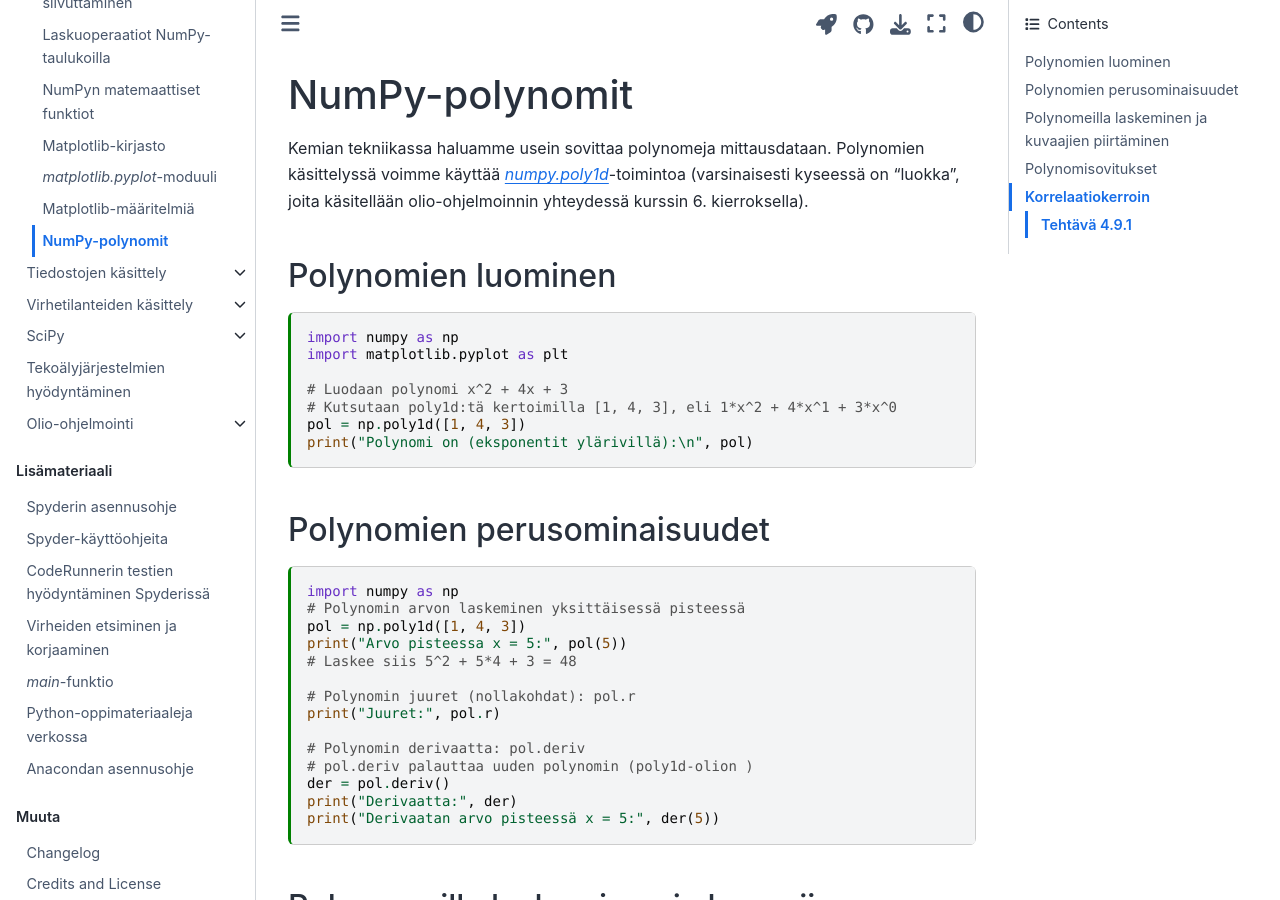
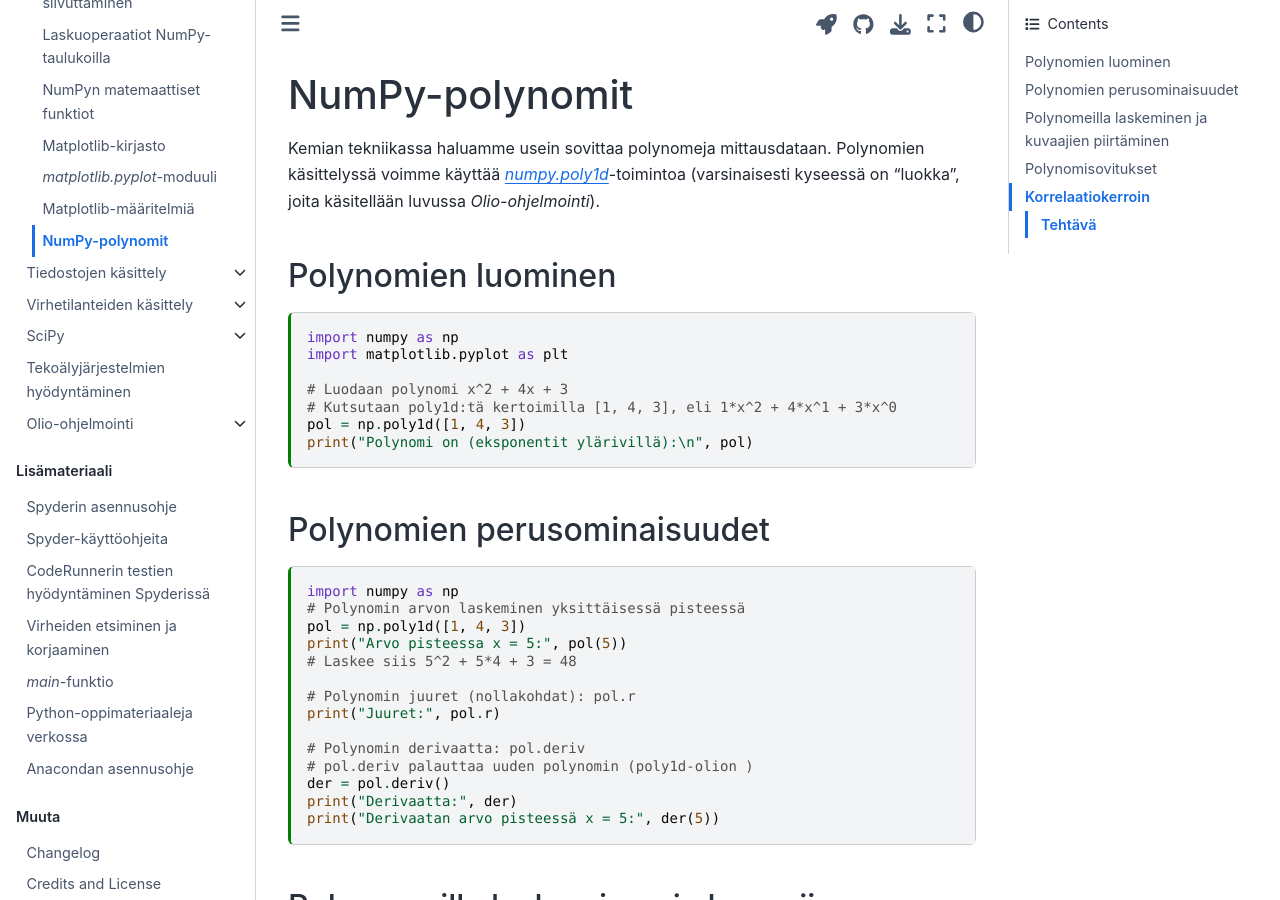
Before and after one commit to elina-ruha/CHEM-ohjelmointikurssikirja-test, a Jupyter Book: the page built from book/numpy/polynomit.md, in a window 1280 px wide and 900 px high. Built offline with Jupyter Book 1.0.4 settings and Sphinx 7.4.7 and the Sphinx Book theme 1.1.4, drawn with Linux system fonts in a browser that asks for light colours; comment, search, counter and statistics services are not loaded.

Commit message:
Update polynomit.md

````diff
--- a/book/numpy/polynomit.md
+++ b/book/numpy/polynomit.md
@@ -12,7 +12,7 @@ kernelspec:
 # NumPy-polynomit
 Kemian tekniikassa haluamme usein sovittaa polynomeja mittausdataan.  Polynomien käsittelyssä voimme käyttää
 *[numpy.poly1d](https://numpy.org/doc/stable/reference/generated/numpy.poly1d.html)*-toimintoa (varsinaisesti kyseessä
-on "luokka", joita käsitellään olio-ohjelmoinnin yhteydessä kurssin 6. kierroksella).
+on "luokka", joita käsitellään luvussa *Olio-ohjelmointi*).
 ## Polynomien luominen
 ```{code-cell} ipython3
 :tags: ["auto-execute-page"]
@@ -139,7 +139,7 @@ R_toiseen = R**2
 print(f"Sovituksen R^2 on: {R_toiseen:.3f}")
 ```
 Eli tässä tapauksessa X- ja Y-arvojen välillä on erittäin vahva lineaarinen korrelaatio (absorbanssi on suoraan verrannollinen konsentraatioon).
-### Tehtävä 4.9.1
+### Tehtävä
 Täydennä koodi niin, että se toimisi. Vaihtoehtoja täydennykseksi: `poly1d`, `deriv`, `der`, `pol.r`, `pol`
 ```{code-cell} ipython3
 import numpy as np
````
